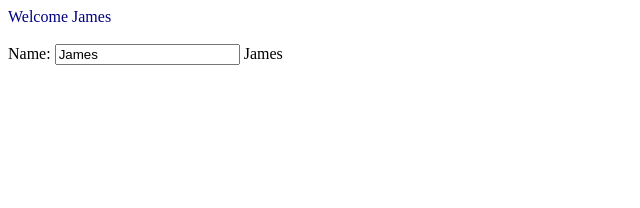
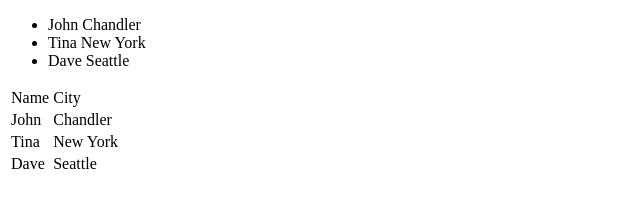
Before and after one commit to rpisal/AngularJS-Jumpstart, a plain HTML site: page index.html in a window 1280 px wide. Shown: the whole page, without its empty margins (0-640 px from the left). Drawn offline with nearby package versions, Linux system fonts and the light colour scheme.

Commit message:
Add ng-repeat directive

```diff
--- a/index.html
+++ b/index.html
@@ -1,31 +1,24 @@
 <!doctype html>
 <html ng-app>
     <head>
-        <title>More on Directives</title>
-        <link rel="stylesheet" type="text/css" href="style.css" />
+        <title>Iterating Over Data</title>
     </head>
-    <!--
-        ng-cloak
-        ng-switch
-        ng-class
-        ng-show
-    -->
-    <body ng-init="data={name: 'James', isVisible:true, loggedIn:true, status:'navy'}">
-        <div ng-cloak>
-            <div ng-switch on="data.loggedIn">
-                <div ng-switch-when="true" ng-class="data.status">
-                    Welcome {{ data.name }}
-                </div>
-                <div ng-switch-default ng-class="data.status">
-                    Login
-                </div>
-            </div>
-            <br />
-            <div ng-show="data.isVisible">
-                Name: <input type="text" ng-model="data.name" />
-                {{ data.name }}
-            </div>
-        </div>
+    <body ng-init="people=[{name:'John', city: 'Chandler'}, {name:'Tina', city: 'New York'}, {name:'Dave', city: 'Seattle'}]">
+        <ul>
+            <li ng-repeat="person in people">{{ person.name }} {{ person.city }}</li>
+        </ul>
+
+        <table>
+            <tr>
+                <td>Name</td>
+                <td>City</td>
+            </tr>
+            <tr ng-repeat="person in people">
+                <td>{{ person.name }}</td>
+                <td>{{ person.city }}</td>
+            </tr>
+        </table>
+
         <script src="angular.js"></script>
     </body>
 </html>
```
